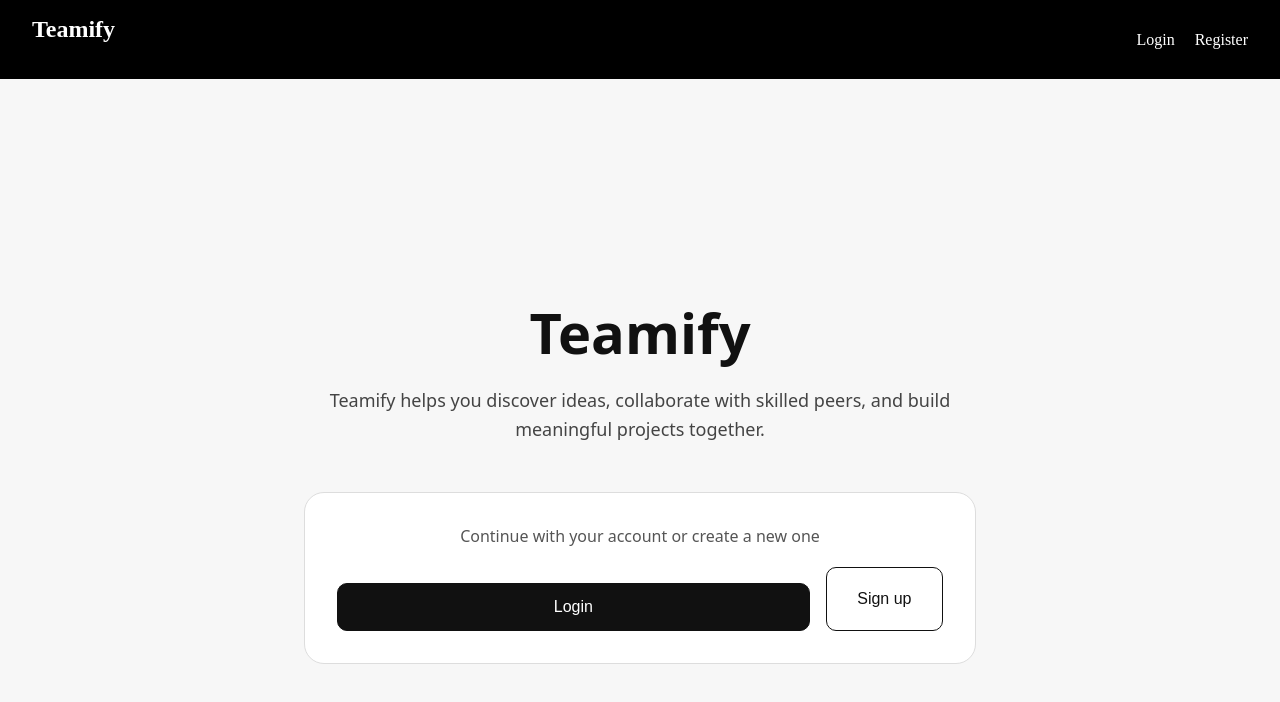
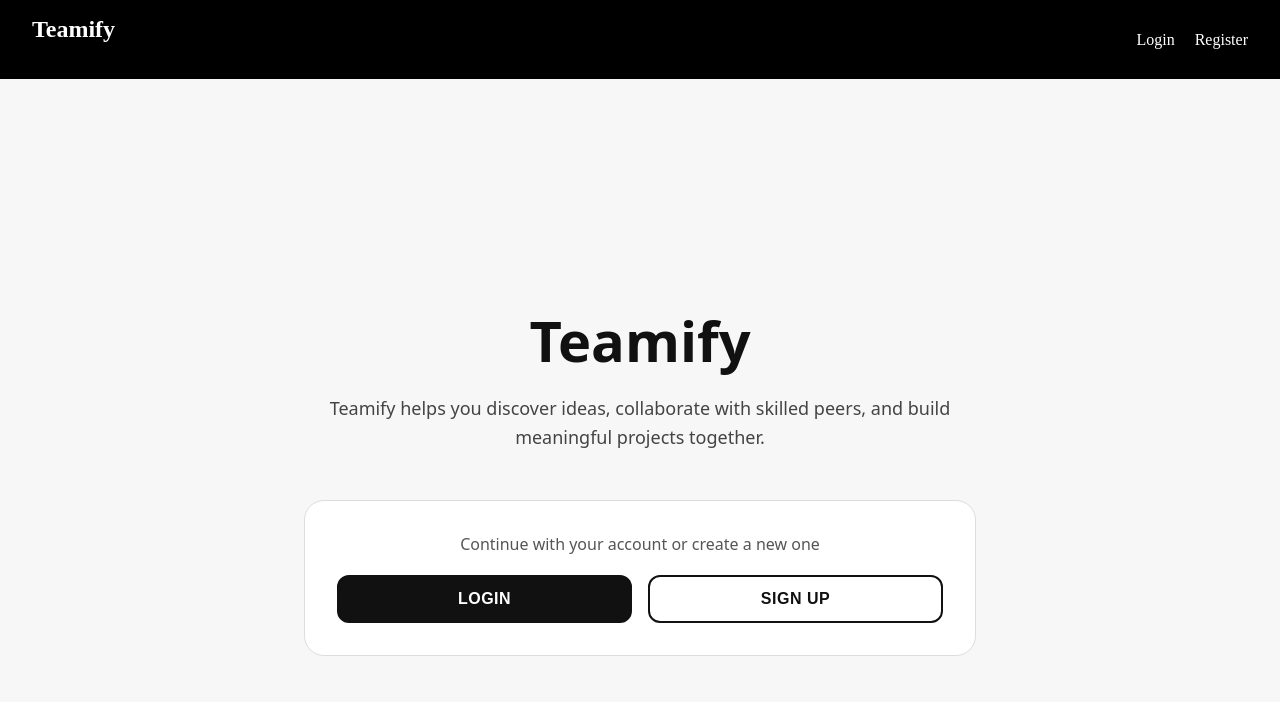
Before and after one commit to rvetrivignesh/Teamify, a React (Vite) app in the folder frontend/: page / in a window 1280 px wide. Shown: the top 702 px of the page. Built offline with nearby package versions, Linux system fonts and the light colour scheme; no server answers.

Commit message:
improve styling for welcome page buttons and components

```diff
--- a/frontend/src/components/Navbar/Navbar.css
+++ b/frontend/src/components/Navbar/Navbar.css
@@ -1,5 +1,6 @@
 .navbar {
     display: flex;
+    width: 100%;
     flex-direction: row;
     justify-content: space-between;
     align-items: center;
--- a/frontend/src/components/WelcomePage/WelcomePage.css
+++ b/frontend/src/components/WelcomePage/WelcomePage.css
@@ -1,11 +1,23 @@
-.page {
+.welcome-page {
   min-height: 100vh;
+  height: 100%;
+  display: flex;
+  flex-direction: column;
   width: 100%;
   display: flex;
   align-items: center;
   justify-content: center;
   background-color: #f7f7f7;
   font-family: system-ui, sans-serif;
+}
+
+.main-block {
+  flex: 1;
+  display: flex;
+  justify-content: center;
+  align-items: center;
+  height: 100%;
+  width: 100%;
 }
 
 .hero {
@@ -45,23 +57,41 @@
   display: flex;
   gap: 16px;
   justify-content: center;
+  align-items: center;
 }
 
 .btn {
-  width: 140px;
-  padding: 12px 20px;
+  flex: 1;
+  height: 48px;
+  padding: 12px 24px;
   font-size: 16px;
-  border-radius: 10px;
-  border: 1px solid #111;
+  font-weight: 600;
+  border-radius: 12px;
+  border: 2px solid #111;
   cursor: pointer;
+  transition: all 0.3s ease;
+  text-transform: uppercase;
+  letter-spacing: 0.5px;
 }
 
-.primary {
+.login {
   background-color: #111;
   color: #fff;
 }
 
-.secondary {
+.login:hover {
+  background-color: #333;
+  transform: translateY(-2px);
+  box-shadow: 0 4px 12px rgba(0, 0, 0, 0.2);
+}
+
+.signup {
   background-color: #fff;
   color: #111;
 }
+
+.signup:hover {
+  background-color: #f0f0f0;
+  transform: translateY(-2px);
+  box-shadow: 0 4px 12px rgba(0, 0, 0, 0.1);
+}
--- a/frontend/src/components/WelcomePage/WelcomePage.jsx
+++ b/frontend/src/components/WelcomePage/WelcomePage.jsx
@@ -6,13 +6,13 @@ const WelcomePage = () => {
   const navigate = useNavigate();
 
   return (
-    <div className="page">
+    <div className="welcome-page">
       <div className="hero">
         <h1 className="brand">Teamify</h1>
 
         <p className="description">
-          Teamify helps you discover ideas, collaborate with skilled peers,
-          and build meaningful projects together.
+          Teamify helps you discover ideas, collaborate with skilled peers, and
+          build meaningful projects together.
         </p>
 
         <div className="cta">
@@ -21,17 +21,11 @@ const WelcomePage = () => {
           </p>
 
           <div className="actions">
-            <button
-              className="btn primary"
-              onClick={() => navigate("/login")}
-            >
+            <button className="btn login" onClick={() => navigate("/login")}>
               Login
             </button>
 
-            <button
-              className="btn secondary"
-              onClick={() => navigate("/signup")}
-            >
+            <button className="btn signup" onClick={() => navigate("/signup")}>
               Sign up
             </button>
           </div>
```
